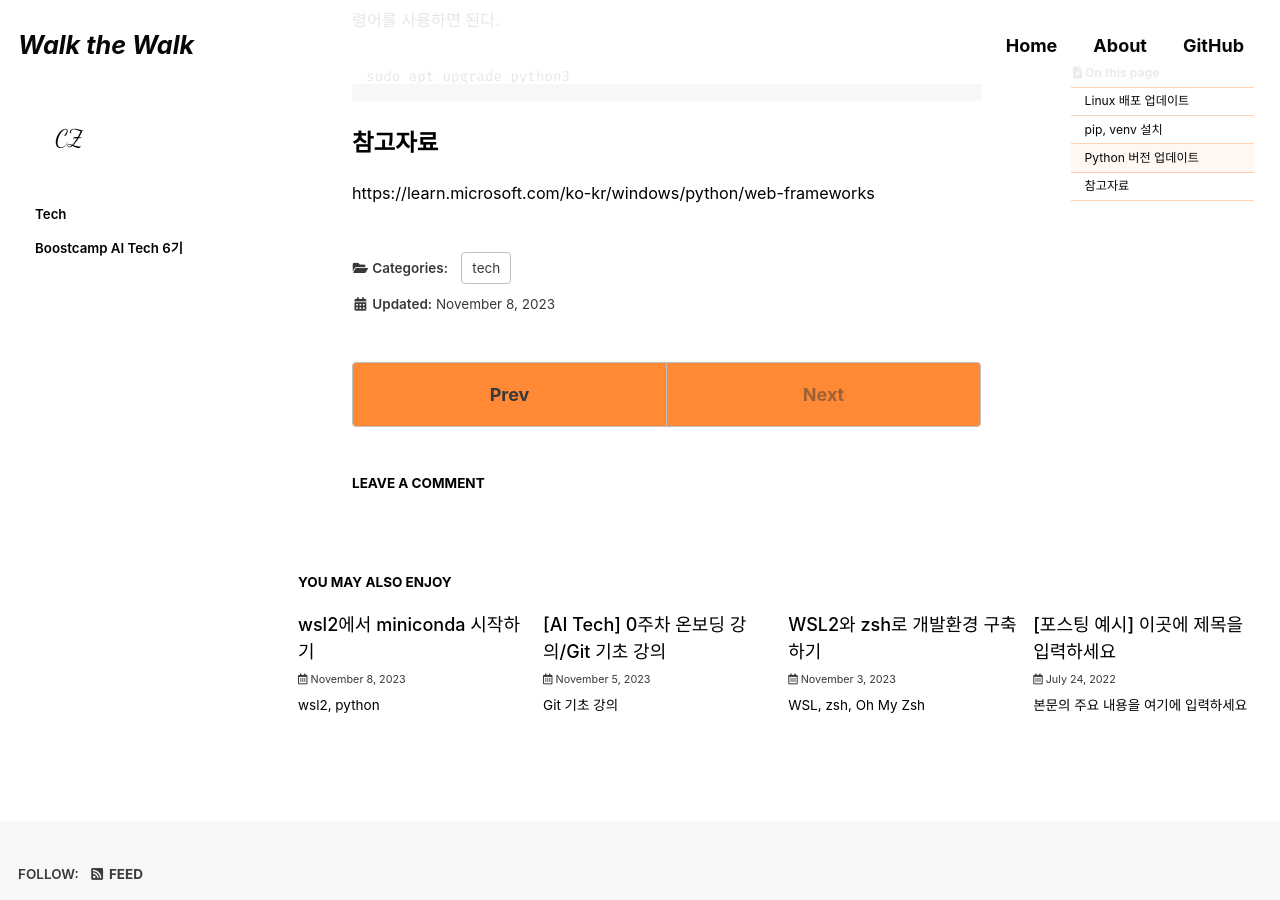
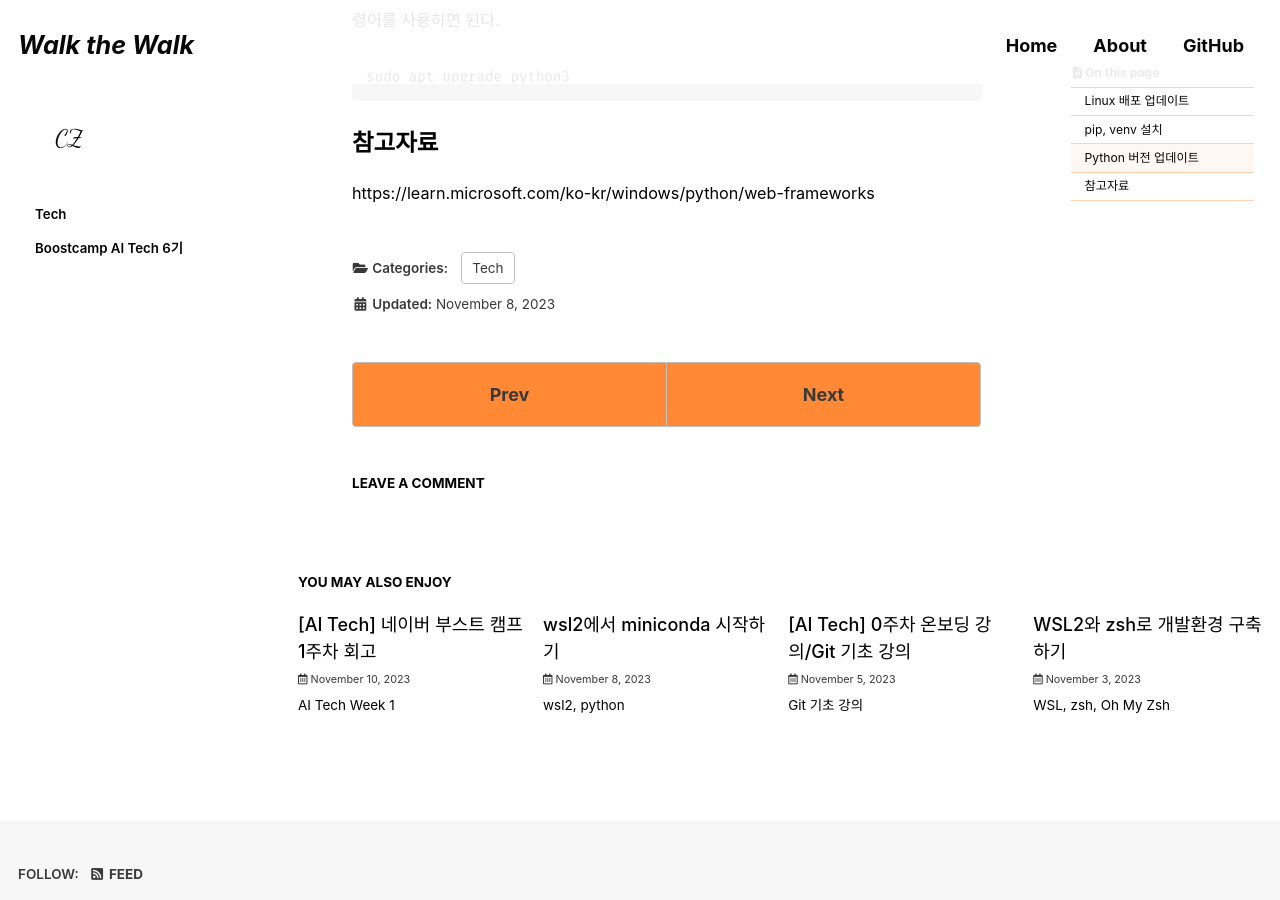
Before and after one commit to ChangZero/ChangZero.github.io, a Jekyll site: the page built from _posts/2023-11-08-categories-wls2python.md, in a window 1280 px wide and 900 px high, scrolled down 971 px. Built offline with Jekyll 4.4.1, drawn with Linux system fonts in a browser that asks for light colours; cached includes are drawn as plain includes; some web fonts are replaced; comment, search, counter and statistics services are not loaded; some of the changed lines change nothing that is shown.

Commit message:
Add: 2023-11-10

````diff
--- a/_posts/2023-11-08-categories-wls2python.md
+++ b/_posts/2023-11-08-categories-wls2python.md
@@ -3,7 +3,7 @@ title: "wsl2에서 PYTHON 시작하기"
 excerpt: "wsl2, python"
 
 categories:
-  - tech
+  - Tech
 tags:
   - [wsl2, python]
 
--- /dev/null
+++ b/_posts/2023-11-10-categories-aitechweek1.md
@@ -0,0 +1,41 @@
+---
+title: "[AI Tech] 네이버 부스트 캠프 1주차 회고"
+excerpt: "AI Tech Week 1"
+
+categories:
+  - boostcamp
+tags:
+  - [aitech, naver, boostcamp]
+
+permalink: /boostcamp/week1/
+
+toc: true
+toc_sticky: true
+
+date: 2023-11-10
+last_modified_at: 2023-11-10
+---
+
+## 1주차 강의 리마인드
+### 파이썬
+첫 주차의 시작은 파이썬 기초 강좌로 시작했다. 파이썬 개발환경과 기초 문법들을 배울 수 있었다. 객체 지향에 대해서도 간단하게 배웠지만 이 부분에 대한 내용 설명이 부족한거 같아서 추후 자세하게 정리해서 포스팅할 예정이다.
+
+### AI Math
+AI Math 시간에는 확률론과 통계학에 대해 배울 수 있었다. 아무래도 학부에서 한 학기동안 배우는 내용을 1~2시간안에 배우다 보니 설명이 상세하지는 않다. 이 부분은 조금 아쉬웠지만, 강의를 수강하면서 잘 이해가 안되거나 설명이 부족한 부분은 멘토님과 조교님께 질문하여 해결할 수 있다. 이 와 별개로 기본 AI Math 이론들은 정리를 잘해두어야 할거 같다.
+
+## 피어세션
+첫 피어세션을 진행했다. ㅎㅎ 다들 팀원들과 어색한 사이였다.
+### 그라운드 룰 정하기
+다들 처음이라 어색한 분위기였다. 팀원들과 자기소개 및 부스트캠프에 왜 지원했고, 여기서 이루고 싶은 것에 대해 이야기 해보았다. 다들 지원동기는 다양했지만 공통점은 새로운 것을 배우고 도전하는 마음가짐이었던 것 같다.
+
+```
+말 놓기 (존댓말 시 벌금 500원)
+무단지각 지각비 5천원
+무단결석 벌금 1만원
+벌금은 회의록 기재, 오프라인 만남 시 회식비에 포함
+```
+앞으로 계속 있을 피어세션을 위해 다음과 같은 그라운드 룰을 정했다. <br>
+말은 놓은 뒤로 팀원들간에 어색함이 많이 없어진 것 같다. ㅎㅎ <br>
+
+## 회고
+첫 주차에 제공된 강의는 정말 많았다. 강의마다 주어지는 퀴즈는 강의 듣고 배운 내용을 상기하기에 좋았던것 같다. 또한 제공되는 과제는 배운 내용을 직접 코드로 적용해보면, 적용해볼 수 있어서 큰 도움이 되었던 것 같다. 다만 아쉬운 점은 강의 듣기 바빠서 내용정리를 할 시간이 부족했던거 같다. 이번 주 주말에 배운 내용 잊지않도록 정리가 필요할 것 같다.
````
